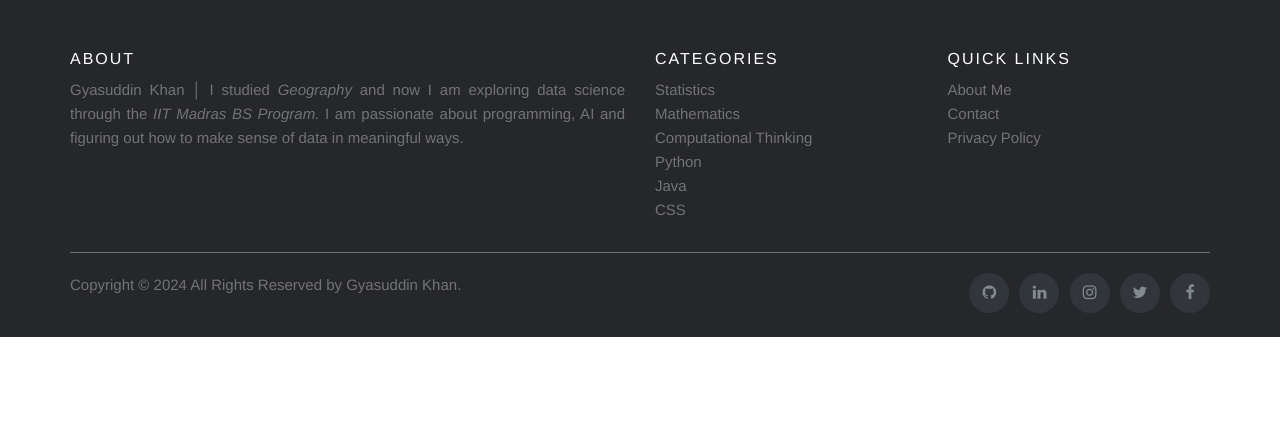
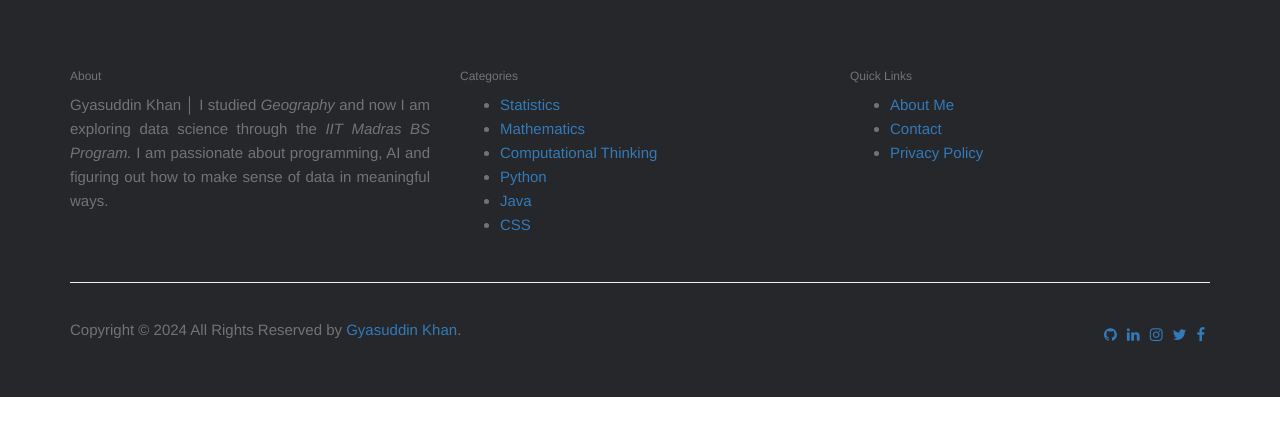
Before and after one commit to 9yaskhan/gkf, a plain HTML site: page index.html in a window 1280 px wide. Drawn offline with nearby package versions, Linux system fonts and the light colour scheme.

Commit message:
Update style.css

```diff
--- a/style.css
+++ b/style.css
@@ -1,167 +1,57 @@
-.site-footer
-{
-  background-color:#26272b;
-  padding:45px 0 20px;
-  font-size:15px;
-  line-height:24px;
-  color:#737373;
+/* Main Footer Styles (Unchanged) */
+.site-footer {
+  background-color: #26272b;
+  padding: 45px 0 20px;
+  font-size: 15px;
+  line-height: 24px;
+  color: #737373;
+  overflow-x: hidden; /* Prevent horizontal scrollbar */
 }
-.site-footer hr
-{
-  border-top-color:#bbb;
-  opacity:0.5
+
+.site-footer .container {
+  max-width: 100%; /* Ensure container fits within the screen */
+  padding: 0 15px; /* Add consistent padding */
+  overflow: hidden; /* Prevent inner scrolling */
 }
-.site-footer hr.small
-{
-  margin:20px 0
+
+/* Flexbox for Row Responsiveness */
+.site-footer .row {
+  display: flex;
+  flex-wrap: wrap; /* Allow columns to wrap */
+  margin: 0 -15px; /* Adjust spacing to remove unwanted gaps */
 }
-.site-footer h6
-{
-  color:#fff;
-  font-size:16px;
-  text-transform:uppercase;
-  margin-top:5px;
-  letter-spacing:2px
+
+/* Column Adjustments for Flexbox */
+.site-footer [class^="col-"] {
+  flex: 1 1 200px; /* Allow columns to shrink/grow, with a minimum width of 200px */
+  padding: 15px; /* Ensure consistent padding */
+  box-sizing: border-box; /* Include padding in width calculations */
 }
-.site-footer a
-{
-  color:#737373;
+
+/* Fix Social Icons Alignment */
+.site-footer .social-icons {
+  display: flex;
+  justify-content: flex-end; /* Align to the right */
+  flex-wrap: wrap; /* Allow icons to wrap on smaller screens */
+  padding: 0;
 }
-.site-footer a:hover
-{
-  color:#3366cc;
-  text-decoration:none;
+
+.site-footer .social-icons li {
+  margin: 5px;
+  list-style: none;
 }
-.footer-links
-{
-  padding-left:0;
-  list-style:none
-}
-.footer-links li
-{
-  display:block
-}
-.footer-links a
-{
-  color:#737373
-}
-.footer-links a:active,.footer-links a:focus,.footer-links a:hover
-{
-  color:#3366cc;
-  text-decoration:none;
-}
-.footer-links.inline li
-{
-  display:inline-block
-}
-.site-footer .social-icons
-{
-  text-align:right
-}
-.site-footer .social-icons a
-{
-  width:40px;
-  height:40px;
-  line-height:40px;
-  margin-left:6px;
-  margin-right:0;
-  border-radius:100%;
-  background-color:#33353d
-}
-.copyright-text
-{
-  margin:0
-}
-@media (max-width:991px)
-{
-  .site-footer [class^=col-]
-  {
-    margin-bottom:30px
+
+/* Responsive Adjustments */
+@media (max-width: 767px) {
+  .site-footer .row {
+    flex-direction: column; /* Stack rows vertically */
+    align-items: center; /* Center-align content */
+  }
+
+  .site-footer .copyright-text,
+  .site-footer .social-icons {
+    text-align: center;
+    flex: 1 100%; /* Full-width on smaller screens */
+    margin: 10px 0;
   }
 }
-@media (max-width:767px)
-{
-  .site-footer
-  {
-    padding-bottom:0
-  }
-  .site-footer .copyright-text,.site-footer .social-icons
-  {
-    text-align:center
-  }
-}
-.social-icons
-{
-  padding-left:0;
-  margin-bottom:0;
-  list-style:none
-}
-.social-icons li
-{
-  display:inline-block;
-  margin-bottom:4px
-}
-.social-icons li.title
-{
-  margin-right:15px;
-  text-transform:uppercase;
-  color:#96a2b2;
-  font-weight:700;
-  font-size:13px
-}
-.social-icons a{
-  background-color:#eceeef;
-  color:#818a91;
-  font-size:16px;
-  display:inline-block;
-  line-height:44px;
-  width:44px;
-  height:44px;
-  text-align:center;
-  margin-right:8px;
-  border-radius:100%;
-  -webkit-transition:all .2s linear;
-  -o-transition:all .2s linear;
-  transition:all .2s linear
-}
-.social-icons a:active,.social-icons a:focus,.social-icons a:hover
-{
-  color:#fff;
-  background-color:#29aafe
-}
-.social-icons.size-sm a
-{
-  line-height:34px;
-  height:34px;
-  width:34px;
-  font-size:14px
-}
-.social-icons a.github:hover
-{
-  background-color:#151013
-}
-.social-icons a.linkedin:hover
-{
-  background-color:#007bb6
-}
-.social-icons a.instagram:hover
-{
-  background-color:#bd0c42
-}
-.social-icons a.twitter:hover
-{
-  background-color:#00aced
-}
-.social-icons a.facebook:hover
-{
-  background-color:#3b5998
-}
-@media (max-width:767px)
-{
-  .social-icons li.title
-  {
-    display:block;
-    margin-right:0;
-    font-weight:600
-  }
-}
```
